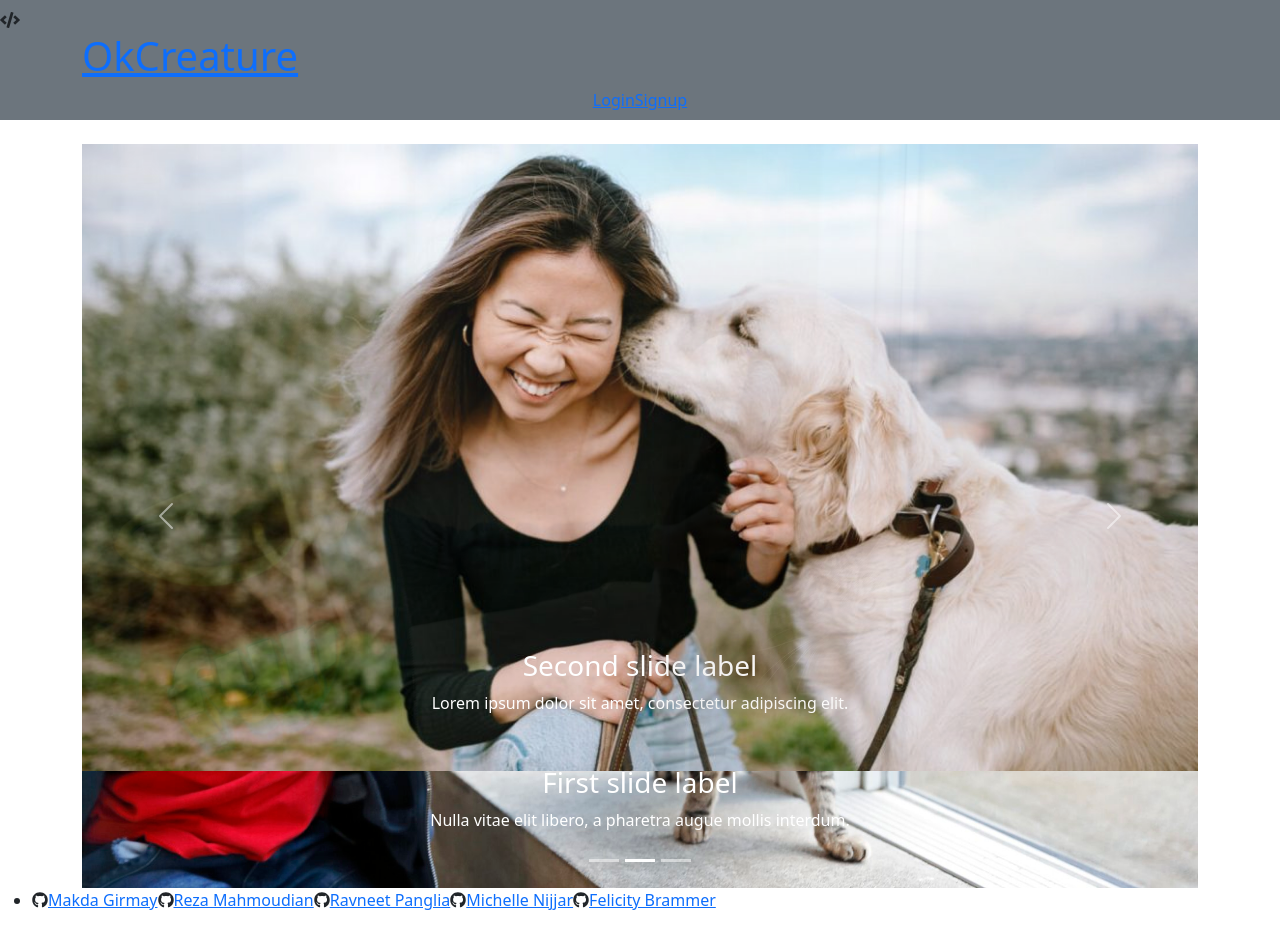
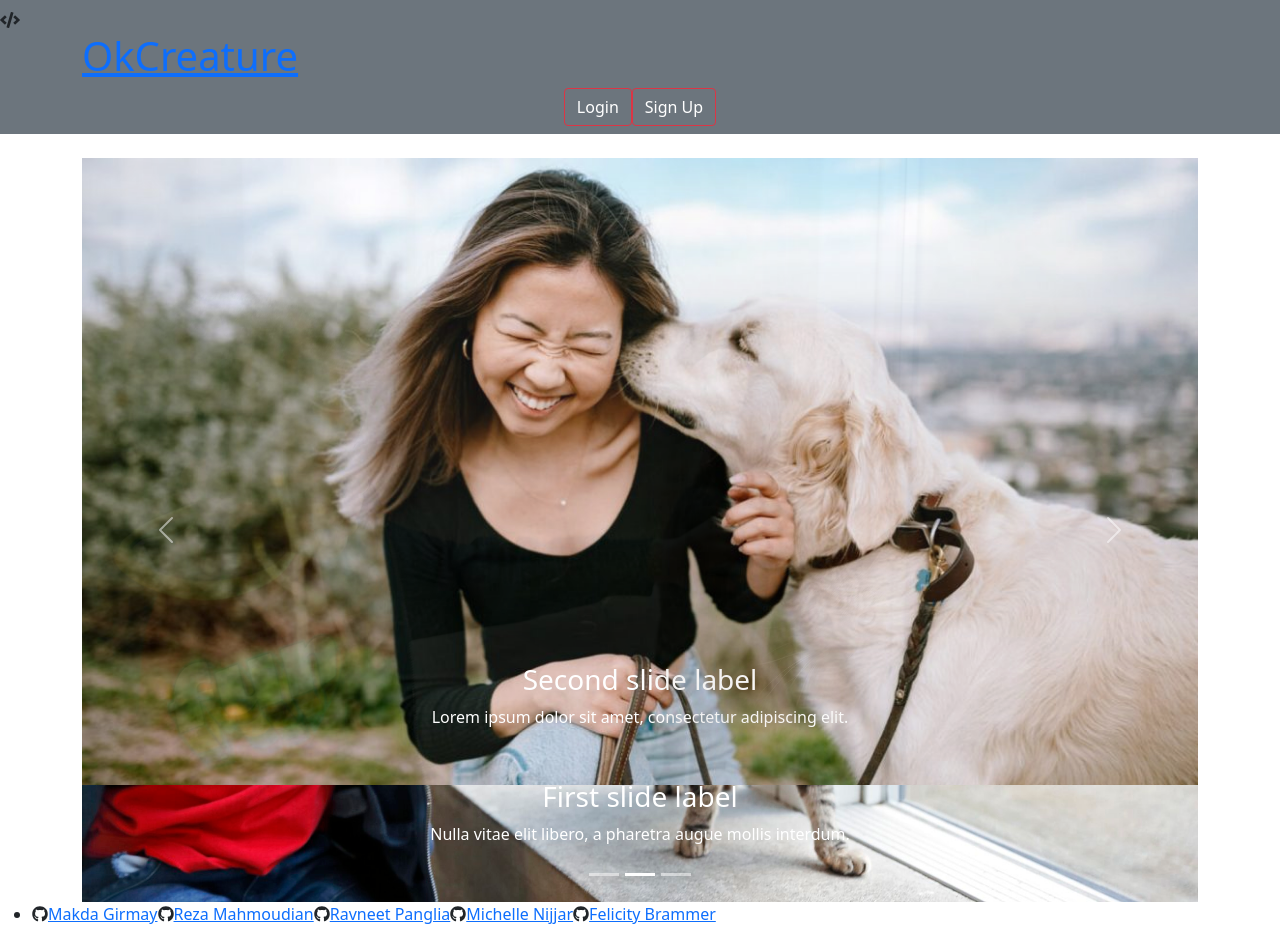
Before and after one commit to felicitybrammer/pet-matcher, a React (Create React App) app in the folder client/: page / in a window 1280 px wide. Built offline with nearby package versions, Linux system fonts and the light colour scheme.

Commit message:
styled navbar

```diff
--- a/client/src/App.css
+++ b/client/src/App.css
@@ -36,3 +36,8 @@
     transform: rotate(360deg);
   }
 }
+
+.link{
+  text-decoration: none;
+  color: white;
+}
--- a/client/src/components/Navbar/index.js
+++ b/client/src/components/Navbar/index.js
@@ -1,8 +1,9 @@
-import React from 'react';
+import React, {useState} from 'react';
 import { FontAwesomeIcon } from '@fortawesome/react-fontawesome';
 import { faCode } from '@fortawesome/free-solid-svg-icons';
 import { Link } from 'react-router-dom';
 import Auth from '../../utils/auth';
+import ToggleButton from 'react-bootstrap/ToggleButton';
 
 const Navbar = () => {
 
@@ -10,6 +11,10 @@
         event.preventDefault();
         Auth.logout();
     };
+
+      const [checked, setChecked] = useState(false);
+      const [radioValue, setRadioValue] = useState('1');
+
 
     return (
         <header className="bg-secondary mb-4 py-2 flex-row align-center">
@@ -25,23 +30,63 @@
                 <nav className="text-center">
                     {Auth.loggedIn() ? (
                         <>
-                            <Link to="/profile">My Profile</Link>
+                            <ToggleButton
+                                type="radio"
+                                name="radio"
+                                value= "1"
+                                variant="outline-danger"
+                                checked={checked}
+                                onChange={(e) => setRadioValue(e.currentTarget.checked)}
+                            >
+                              <Link className = "link" to="/profile">Profile</Link>
+                            </ToggleButton>
+
                             {/* <Link to="/about">About</Link>
                             <Link to="/contact">Contact Us</Link> */}
-                            <a href="/" onClick={logout}>
-                                Logout
-                            </a>
+                    <ToggleButton
+                        type="radio"
+                        name="radio"
+                        value= "2"
+                        variant="outline-danger"
+                        checked={checked}
+                        onChange={(e) => setRadioValue(e.currentTarget.checked)}
+                        onClick={logout}
+                    >
+                        <Link className = "link" to="/logout">Logout</Link>
+                    </ToggleButton>
                 </>
                 ) : (
                 <>
-                            <Link to="/login">Login</Link>
-                            <Link to="/signup">Signup</Link>
+                    <ToggleButton
+                        type="radio"
+                        name="radio"
+                        value= "1"
+                        variant="outline-danger"
+                        checked= {checked}
+                        onChange={(e) => setRadioValue(e.currentTarget.checked)}
+                    >
+                      <Link className = "link" to="/login">Login</Link>
+                    </ToggleButton>
+
+                    <ToggleButton
+                        type="radio"
+                        name="radio"
+                        value= "2"
+                        variant="outline-danger"
+                        checked={checked}
+                        onChange={(e) => setRadioValue(e.currentTarget.checked)}
+                    >
+                        <Link className = "link" to="/signup">Sign Up</Link>
+                    </ToggleButton>
                 </>
                     )}
             </nav>
+
+
+
         </div>
 
-        </header>
+        </header >
     )
 }
 
```
Lines whose indentation alone changed are shown as unchanged.
